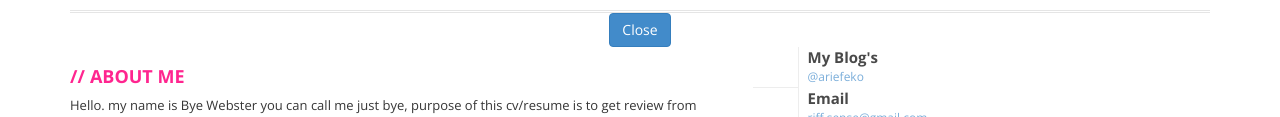
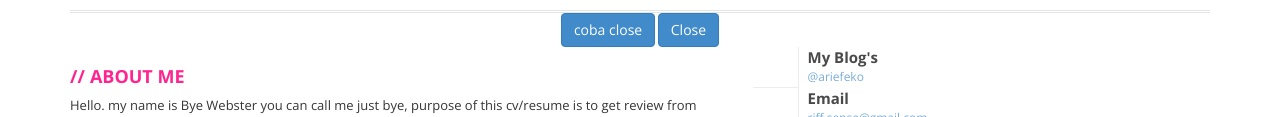
Before and after one commit to ariefeko/ariefeko.github.io, a plain HTML site: page index.html in a window 1280 px wide. Shown: the part 254-371 px from the top of the page. Drawn offline with nearby package versions, Linux system fonts and the light colour scheme; some icons are missing; a web font is replaced by a local one.

Commit message:
Update index.html

```diff
--- a/index.html
+++ b/index.html
@@ -23,6 +23,7 @@
             <div id="text-header">
               <h1>Hola ,<br> my name is <span>Arief</span><sup>180</sup> a Web Developer and this is my resume/cv</h1>
             </div>
+            <a href="https:://line.me/R/msg/text/?tes" class="btn btn-primary">coba close</a>
             <input type="button" value="Close" class="btn btn-primary" onclick="windowClose();">
           </div>
         </div>
```
